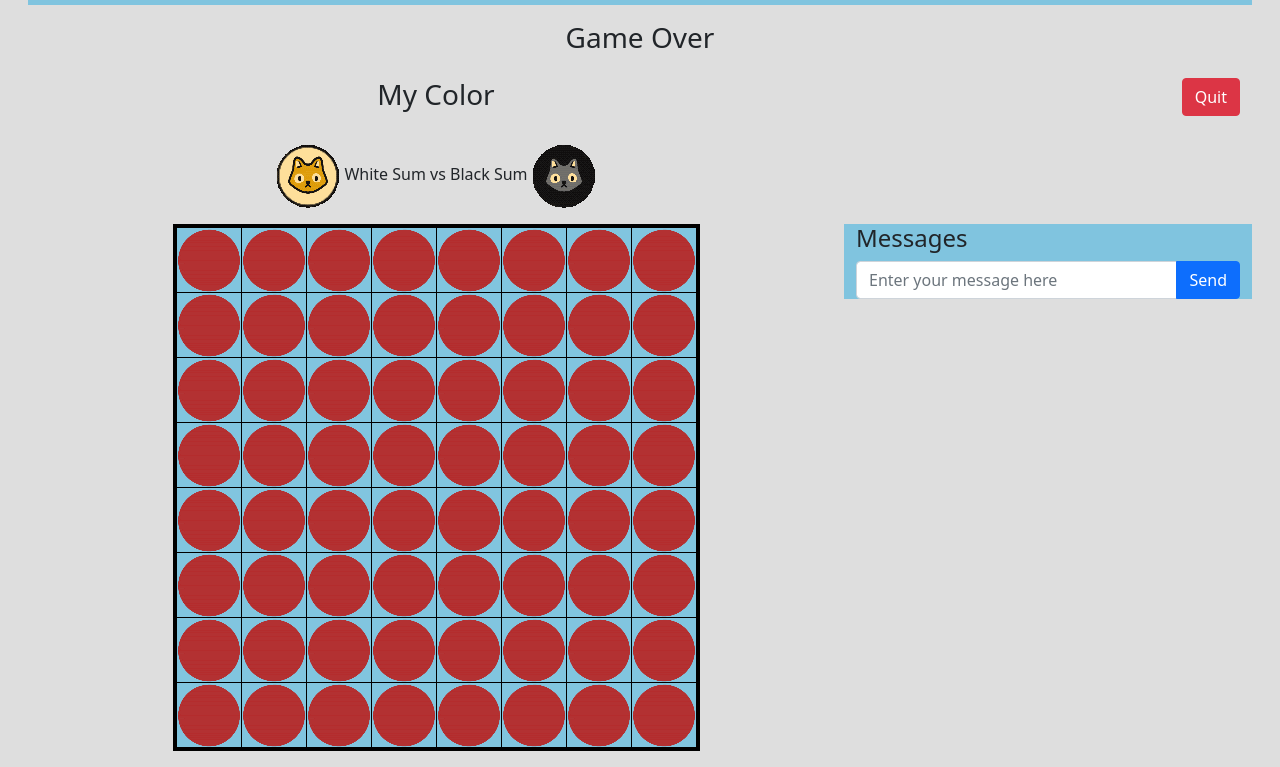
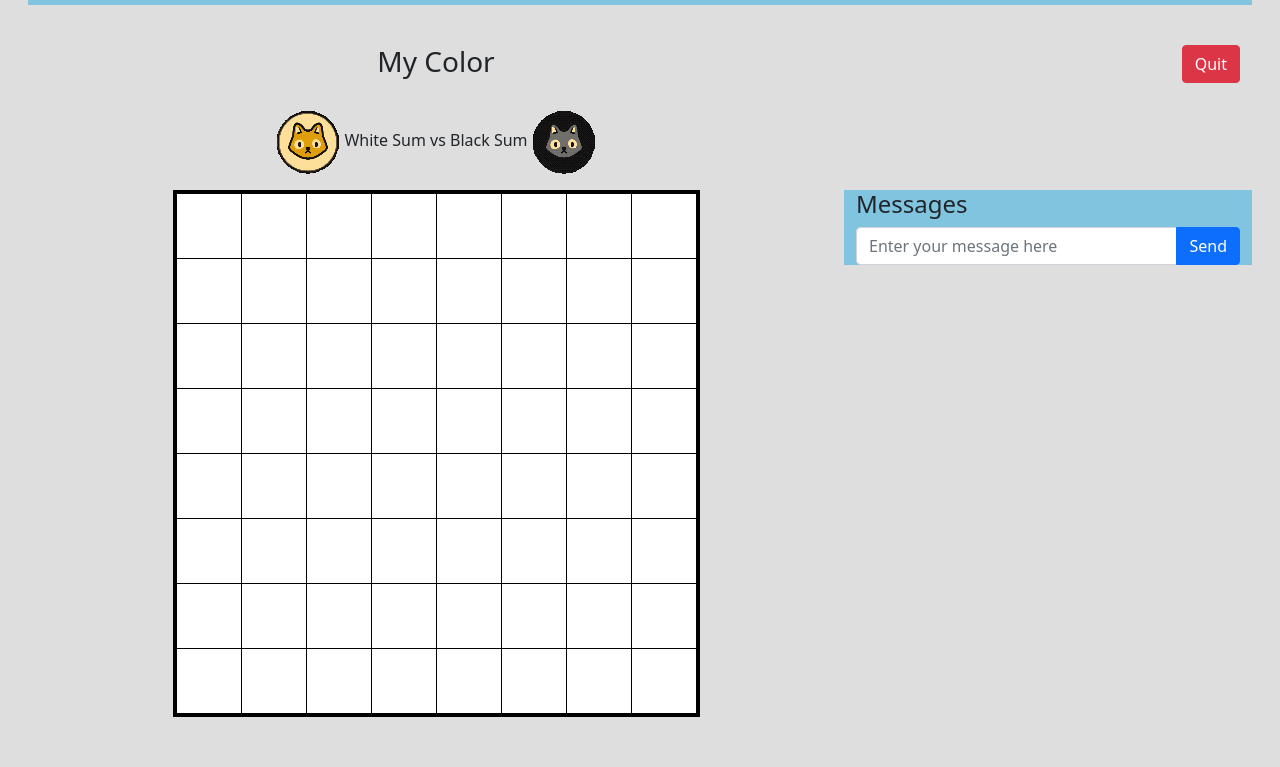
Before and after one commit to CatherineGu16/Reversi, a website: page public/game.html in a window 1280 px wide. Shown: the part 53-820 px from the top of the page. Drawn offline with nearby package versions, Linux system fonts and the light colour scheme; no server answers.

Commit message:
established turn taking

```diff
--- a/public/assets/css/game.css
+++ b/public/assets/css/game.css
@@ -24,6 +24,7 @@ body {
   }
 
   table#game_board td{
+    background-color: white;
     border:1px solid black;
     margin: 0px;
     padding: 0px;
--- a/public/game.html
+++ b/public/game.html
@@ -26,7 +26,7 @@
 
     <div class="row m-3">
       <div class="col text-center">
-        <h3 id="game_over">Game Over</h3>
+        <h3 id="game_over"></h3>
       </div>
     </div>
 
@@ -51,84 +51,84 @@
           <div class="col-md-8 table-responsive">
             <table id="game_board" class="mx-auto w-auto">
               <tr>
-                <td id="0_0"><img class="img-fluid" src="assets/images/error.gif" alt="error"/></td>
-                <td id="0_1"><img class="img-fluid" src="assets/images/error.gif" alt="error"/></td>
-                <td id="0_2"><img class="img-fluid" src="assets/images/error.gif" alt="error"/></td>
-                <td id="0_3"><img class="img-fluid" src="assets/images/error.gif" alt="error"/></td>
-                <td id="0_4"><img class="img-fluid" src="assets/images/error.gif" alt="error"/></td>
-                <td id="0_5"><img class="img-fluid" src="assets/images/error.gif" alt="error"/></td>
-                <td id="0_6"><img class="img-fluid" src="assets/images/error.gif" alt="error"/></td>
-                <td id="0_7"><img class="img-fluid" src="assets/images/error.gif" alt="error"/></td>
+                <td id="0_0"><img class="img-fluid" src="assets/images/empty.gif" alt="empty"/></td>
+                <td id="0_1"><img class="img-fluid" src="assets/images/empty.gif" alt="empty"/></td>
+                <td id="0_2"><img class="img-fluid" src="assets/images/empty.gif" alt="empty"/></td>
+                <td id="0_3"><img class="img-fluid" src="assets/images/empty.gif" alt="empty"/></td>
+                <td id="0_4"><img class="img-fluid" src="assets/images/empty.gif" alt="empty"/></td>
+                <td id="0_5"><img class="img-fluid" src="assets/images/empty.gif" alt="empty"/></td>
+                <td id="0_6"><img class="img-fluid" src="assets/images/empty.gif" alt="empty"/></td>
+                <td id="0_7"><img class="img-fluid" src="assets/images/empty.gif" alt="empty"/></td>
               </tr>
               <tr>
-                <td id="1_0"><img class="img-fluid" src="assets/images/error.gif" alt="error"/></td>
-                <td id="1_1"><img class="img-fluid" src="assets/images/error.gif" alt="error"/></td>
-                <td id="1_2"><img class="img-fluid" src="assets/images/error.gif" alt="error"/></td>
-                <td id="1_3"><img class="img-fluid" src="assets/images/error.gif" alt="error"/></td>
-                <td id="1_4"><img class="img-fluid" src="assets/images/error.gif" alt="error"/></td>
-                <td id="1_5"><img class="img-fluid" src="assets/images/error.gif" alt="error"/></td>
-                <td id="1_6"><img class="img-fluid" src="assets/images/error.gif" alt="error"/></td>
-                <td id="1_7"><img class="img-fluid" src="assets/images/error.gif" alt="error"/></td>
+                <td id="1_0"><img class="img-fluid" src="assets/images/empty.gif" alt="empty"/></td>
+                <td id="1_1"><img class="img-fluid" src="assets/images/empty.gif" alt="empty"/></td>
+                <td id="1_2"><img class="img-fluid" src="assets/images/empty.gif" alt="empty"/></td>
+                <td id="1_3"><img class="img-fluid" src="assets/images/empty.gif" alt="empty"/></td>
+                <td id="1_4"><img class="img-fluid" src="assets/images/empty.gif" alt="empty"/></td>
+                <td id="1_5"><img class="img-fluid" src="assets/images/empty.gif" alt="empty"/></td>
+                <td id="1_6"><img class="img-fluid" src="assets/images/empty.gif" alt="empty"/></td>
+                <td id="1_7"><img class="img-fluid" src="assets/images/empty.gif" alt="empty"/></td>
               </tr>
               <tr>
-                <td id="2_0"><img class="img-fluid" src="assets/images/error.gif" alt="error"/></td>
-                <td id="2_1"><img class="img-fluid" src="assets/images/error.gif" alt="error"/></td>
-                <td id="2_2"><img class="img-fluid" src="assets/images/error.gif" alt="error"/></td>
-                <td id="2_3"><img class="img-fluid" src="assets/images/error.gif" alt="error"/></td>
-                <td id="2_4"><img class="img-fluid" src="assets/images/error.gif" alt="error"/></td>
-                <td id="2_5"><img class="img-fluid" src="assets/images/error.gif" alt="error"/></td>
-                <td id="2_6"><img class="img-fluid" src="assets/images/error.gif" alt="error"/></td>
-                <td id="2_7"><img class="img-fluid" src="assets/images/error.gif" alt="error"/></td>
+                <td id="2_0"><img class="img-fluid" src="assets/images/empty.gif" alt="empty"/></td>
+                <td id="2_1"><img class="img-fluid" src="assets/images/empty.gif" alt="empty"/></td>
+                <td id="2_2"><img class="img-fluid" src="assets/images/empty.gif" alt="empty"/></td>
+                <td id="2_3"><img class="img-fluid" src="assets/images/empty.gif" alt="empty"/></td>
+                <td id="2_4"><img class="img-fluid" src="assets/images/empty.gif" alt="empty"/></td>
+                <td id="2_5"><img class="img-fluid" src="assets/images/empty.gif" alt="empty"/></td>
+                <td id="2_6"><img class="img-fluid" src="assets/images/empty.gif" alt="empty"/></td>
+                <td id="2_7"><img class="img-fluid" src="assets/images/empty.gif" alt="empty"/></td>
               </tr>
               <tr>
-                <td id="3_0"><img class="img-fluid" src="assets/images/error.gif" alt="error"/></td>
-                <td id="3_1"><img class="img-fluid" src="assets/images/error.gif" alt="error"/></td>
-                <td id="3_2"><img class="img-fluid" src="assets/images/error.gif" alt="error"/></td>
-                <td id="3_3"><img class="img-fluid" src="assets/images/error.gif" alt="error"/></td>
-                <td id="3_4"><img class="img-fluid" src="assets/images/error.gif" alt="error"/></td>
-                <td id="3_5"><img class="img-fluid" src="assets/images/error.gif" alt="error"/></td>
-                <td id="3_6"><img class="img-fluid" src="assets/images/error.gif" alt="error"/></td>
-                <td id="3_7"><img class="img-fluid" src="assets/images/error.gif" alt="error"/></td>
+                <td id="3_0"><img class="img-fluid" src="assets/images/empty.gif" alt="empty"/></td>
+                <td id="3_1"><img class="img-fluid" src="assets/images/empty.gif" alt="empty"/></td>
+                <td id="3_2"><img class="img-fluid" src="assets/images/empty.gif" alt="empty"/></td>
+                <td id="3_3"><img class="img-fluid" src="assets/images/empty.gif" alt="empty"/></td>
+                <td id="3_4"><img class="img-fluid" src="assets/images/empty.gif" alt="empty"/></td>
+                <td id="3_5"><img class="img-fluid" src="assets/images/empty.gif" alt="empty"/></td>
+                <td id="3_6"><img class="img-fluid" src="assets/images/empty.gif" alt="empty"/></td>
+                <td id="3_7"><img class="img-fluid" src="assets/images/empty.gif" alt="empty"/></td>
               </tr>
               <tr>
-                <td id="4_0"><img class="img-fluid" src="assets/images/error.gif" alt="error"/></td>
-                <td id="4_1"><img class="img-fluid" src="assets/images/error.gif" alt="error"/></td>
-                <td id="4_2"><img class="img-fluid" src="assets/images/error.gif" alt="error"/></td>
-                <td id="4_3"><img class="img-fluid" src="assets/images/error.gif" alt="error"/></td>
-                <td id="4_4"><img class="img-fluid" src="assets/images/error.gif" alt="error"/></td>
-                <td id="4_5"><img class="img-fluid" src="assets/images/error.gif" alt="error"/></td>
-                <td id="4_6"><img class="img-fluid" src="assets/images/error.gif" alt="error"/></td>
-                <td id="4_7"><img class="img-fluid" src="assets/images/error.gif" alt="error"/></td>
+                <td id="4_0"><img class="img-fluid" src="assets/images/empty.gif" alt="empty"/></td>
+                <td id="4_1"><img class="img-fluid" src="assets/images/empty.gif" alt="empty"/></td>
+                <td id="4_2"><img class="img-fluid" src="assets/images/empty.gif" alt="empty"/></td>
+                <td id="4_3"><img class="img-fluid" src="assets/images/empty.gif" alt="empty"/></td>
+                <td id="4_4"><img class="img-fluid" src="assets/images/empty.gif" alt="empty"/></td>
+                <td id="4_5"><img class="img-fluid" src="assets/images/empty.gif" alt="empty"/></td>
+                <td id="4_6"><img class="img-fluid" src="assets/images/empty.gif" alt="empty"/></td>
+                <td id="4_7"><img class="img-fluid" src="assets/images/empty.gif" alt="empty"/></td>
               </tr>
               <tr>
-                <td id="5_0"><img class="img-fluid" src="assets/images/error.gif" alt="error"/></td>
-                <td id="5_1"><img class="img-fluid" src="assets/images/error.gif" alt="error"/></td>
-                <td id="5_2"><img class="img-fluid" src="assets/images/error.gif" alt="error"/></td>
-                <td id="5_3"><img class="img-fluid" src="assets/images/error.gif" alt="error"/></td>
-                <td id="5_4"><img class="img-fluid" src="assets/images/error.gif" alt="error"/></td>
-                <td id="5_5"><img class="img-fluid" src="assets/images/error.gif" alt="error"/></td>
-                <td id="5_6"><img class="img-fluid" src="assets/images/error.gif" alt="error"/></td>
-                <td id="5_7"><img class="img-fluid" src="assets/images/error.gif" alt="error"/></td>
+                <td id="5_0"><img class="img-fluid" src="assets/images/empty.gif" alt="empty"/></td>
+                <td id="5_1"><img class="img-fluid" src="assets/images/empty.gif" alt="empty"/></td>
+                <td id="5_2"><img class="img-fluid" src="assets/images/empty.gif" alt="empty"/></td>
+                <td id="5_3"><img class="img-fluid" src="assets/images/empty.gif" alt="empty"/></td>
+                <td id="5_4"><img class="img-fluid" src="assets/images/empty.gif" alt="empty"/></td>
+                <td id="5_5"><img class="img-fluid" src="assets/images/empty.gif" alt="empty"/></td>
+                <td id="5_6"><img class="img-fluid" src="assets/images/empty.gif" alt="empty"/></td>
+                <td id="5_7"><img class="img-fluid" src="assets/images/empty.gif" alt="empty"/></td>
               </tr>
               <tr>
-                <td id="6_0"><img class="img-fluid" src="assets/images/error.gif" alt="error"/></td>
-                <td id="6_1"><img class="img-fluid" src="assets/images/error.gif" alt="error"/></td>
-                <td id="6_2"><img class="img-fluid" src="assets/images/error.gif" alt="error"/></td>
-                <td id="6_3"><img class="img-fluid" src="assets/images/error.gif" alt="error"/></td>
-                <td id="6_4"><img class="img-fluid" src="assets/images/error.gif" alt="error"/></td>
-                <td id="6_5"><img class="img-fluid" src="assets/images/error.gif" alt="error"/></td>
-                <td id="6_6"><img class="img-fluid" src="assets/images/error.gif" alt="error"/></td>
-                <td id="6_7"><img class="img-fluid" src="assets/images/error.gif" alt="error"/></td>
+                <td id="6_0"><img class="img-fluid" src="assets/images/empty.gif" alt="empty"/></td>
+                <td id="6_1"><img class="img-fluid" src="assets/images/empty.gif" alt="empty"/></td>
+                <td id="6_2"><img class="img-fluid" src="assets/images/empty.gif" alt="empty"/></td>
+                <td id="6_3"><img class="img-fluid" src="assets/images/empty.gif" alt="empty"/></td>
+                <td id="6_4"><img class="img-fluid" src="assets/images/empty.gif" alt="empty"/></td>
+                <td id="6_5"><img class="img-fluid" src="assets/images/empty.gif" alt="empty"/></td>
+                <td id="6_6"><img class="img-fluid" src="assets/images/empty.gif" alt="empty"/></td>
+                <td id="6_7"><img class="img-fluid" src="assets/images/empty.gif" alt="empty"/></td>
               </tr>
               <tr>
-                <td id="7_0"><img class="img-fluid" src="assets/images/error.gif" alt="error"/></td>
-                <td id="7_1"><img class="img-fluid" src="assets/images/error.gif" alt="error"/></td>
-                <td id="7_2"><img class="img-fluid" src="assets/images/error.gif" alt="error"/></td>
-                <td id="7_3"><img class="img-fluid" src="assets/images/error.gif" alt="error"/></td>
-                <td id="7_4"><img class="img-fluid" src="assets/images/error.gif" alt="error"/></td>
-                <td id="7_5"><img class="img-fluid" src="assets/images/error.gif" alt="error"/></td>
-                <td id="7_6"><img class="img-fluid" src="assets/images/error.gif" alt="error"/></td>
-                <td id="7_7"><img class="img-fluid" src="assets/images/error.gif" alt="error"/></td>
+                <td id="7_0"><img class="img-fluid" src="assets/images/empty.gif" alt="empty"/></td>
+                <td id="7_1"><img class="img-fluid" src="assets/images/empty.gif" alt="empty"/></td>
+                <td id="7_2"><img class="img-fluid" src="assets/images/empty.gif" alt="empty"/></td>
+                <td id="7_3"><img class="img-fluid" src="assets/images/empty.gif" alt="empty"/></td>
+                <td id="7_4"><img class="img-fluid" src="assets/images/empty.gif" alt="empty"/></td>
+                <td id="7_5"><img class="img-fluid" src="assets/images/empty.gif" alt="empty"/></td>
+                <td id="7_6"><img class="img-fluid" src="assets/images/empty.gif" alt="empty"/></td>
+                <td id="7_7"><img class="img-fluid" src="assets/images/empty.gif" alt="empty"/></td>
               </tr>
             </table>
 
```
Also changed, not shown: public/assets/js/main.js (+21 -1 lines), server.js (+31 -9 lines).
